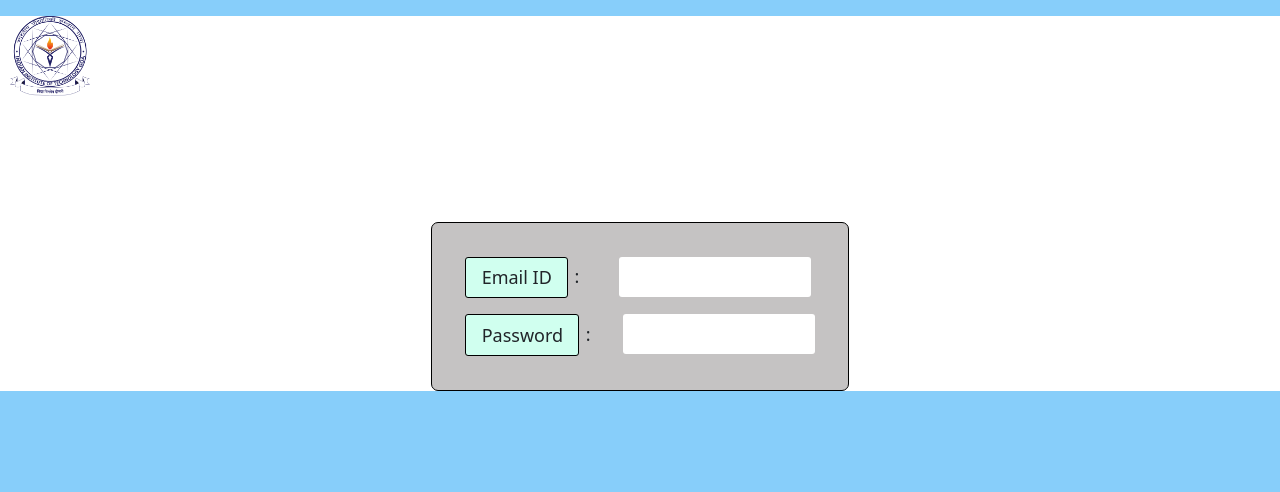
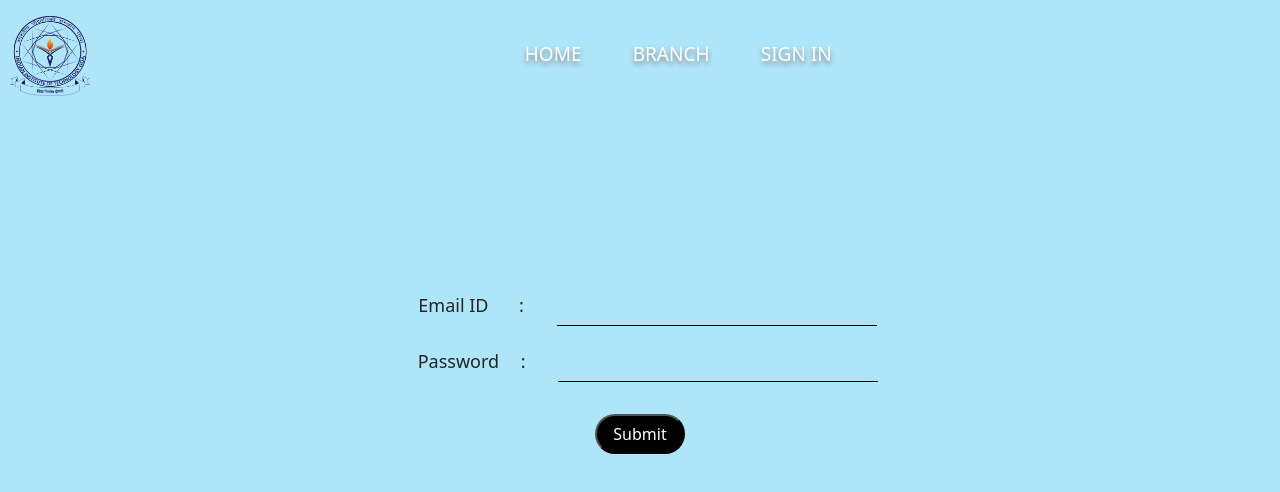
Before and after one commit to blackdevillegecy/Slambook, a Next.js app in the folder slambook/: page / in a window 1280 px wide. Shown: the top 492 px of the page. Built offline with nearby package versions, Linux system fonts and the light colour scheme.

Commit message:
navbar updated

```diff
--- /dev/null
+++ b/slambook/comps/Layout.js
@@ -0,0 +1,12 @@
+import Navbar from "./Navbar";
+
+const Layout = ({children}) => {
+    return (
+        <div>
+            <Navbar />
+            { children }
+        </div>
+     );
+}
+
+export default Layout;
--- a/slambook/comps/Navbar.js
+++ b/slambook/comps/Navbar.js
@@ -0,0 +1,37 @@
+import Image from "next/image";
+import Link from "next/link";
+
+const Navbar = () => {
+
+    const logoCSS = {
+        marginLeft: "1.2vh",
+        marginRight: '30vw',
+        marginTop: "2vh",
+      }
+
+      const linkCSS = {
+        marginLeft: '4vw',
+        fontSize: '19px',
+        color: 'white',
+        textShadow: '0px 3px 5px grey',
+        cursor: 'pointer',
+      }
+
+      const parentLink = {
+          display: 'flex',
+          marginTop: '5vh'
+      }
+
+    return (
+        <div style={{display: 'flex', backgroundColor: 'rgb(174, 229, 248)'}}>
+            <div style={logoCSS}><Image src="/iitgoa_logo.png" width={80} height={80} /></div>
+            <div  style={parentLink}>
+                <div className="links" style={linkCSS}>HOME</div>
+                <Link href="/branch"><div className="links" style={linkCSS}>BRANCH</div></Link>
+                <Link href="/"><div className="links" style={linkCSS}>SIGN IN</div></Link>
+            </div>
+        </div>
+     );
+}
+
+export default Navbar;
--- a/slambook/pages/_app.js
+++ b/slambook/pages/_app.js
@@ -1,3 +1,4 @@
+import Layout from '../comps/Layout'
 import '../styles/globals.css'
 
 
@@ -8,7 +9,7 @@ function MyApp({ Component, pageProps }) {
   <link rel="stylesheet" type="text/css" charset="UTF-8" href="https://cdnjs.cloudflare.com/ajax/libs/slick-carousel/1.6.0/slick.min.css" />
 <link rel="stylesheet" type="text/css" href="https://cdnjs.cloudflare.com/ajax/libs/slick-carousel/1.6.0/slick-theme.min.css" />
 <link rel="stylesheet" type="text/css" href="https://cdnjs.cloudflare.com/ajax/libs/slick-carousel/1.3.15/slick.css" />
-  <Component {...pageProps} /> </>
+  <Layout><Component {...pageProps} /> </Layout></>
 
 }
 
--- a/slambook/pages/index.js
+++ b/slambook/pages/index.js
@@ -1,41 +1,52 @@
 import Head from 'next/head'
-import Image from 'next/image'
 import styles from '../styles/Home.module.css'
+import Link from 'next/link'
 
 export default function Home() {
-  const logoCSS = {
-    marginLeft: "1.2vh",
-    marginTop: "2vh"
+
+
+  const parentBox = {
+    backgroundColor: 'rgb(174, 229, 248)',
+    padding: "2vw",
+    margin: "auto",
+    // border: '1px solid red',
+    height: '52vh',
+    paddingTop: '22vh'
   }
 
-  const parentBox = {
-    border: "1px solid black",
-    backgroundColor: "#C5C3C3",
-    padding: "2vw",
-    width: "fit-content",
-    margin: "auto",
-    marginTop: "15vh",
-    borderRadius: "7px"
+  const submitButtonDiv = {
+    // border: '1px solid red',
+    margin: 'auto',
+    marginTop: '3vh',
+    height: '5vh',
+    width: '7vw',
+  }
+
+  const submitButton = {
+    height: '100%',
+    width: '100%',
+    borderRadius: '20px',
+    color: 'white',
+    backgroundColor: 'black'
   }
 
   return (
-
-
-    <div>
-        <div style={logoCSS}><Image src="/iitgoa_logo.png" width={80} height={80} /></div>
-        <div style={parentBox}>
+      <div style={parentBox}>
+        <Head>
+        <title>Slambook | Sign In</title>
+      </Head>
           <div className= {styles.boxes}>
-            <div className={styles.headings} style={{backgroundColor: "rgb(208, 255, 239)"}}>Email ID</div>
-            <div style={{padding: "0.8vh"}}>:</div>
-            <input className={styles.input} style={{marginLeft: "2.6vw"}}/>
+            <div className={styles.headings}>Email ID</div>
+            <div style={{padding: "0.8vh 1.9vh"}}>:</div>
+            <input className={styles.input} style={{marginLeft: "1.4vw"}} spellCheck="false"/>
           </div>
 
           <div className= {styles.boxes}>
-            <div className={styles.headings} style={{backgroundColor: "rgb(208, 255, 239)"}}>Password</div>
+            <div className={styles.headings}>Password</div>
             <div style={{padding: "0.8vh"}}>:</div>
-            <input className={styles.input} />
+            <input className={styles.input} spellCheck="false" />
           </div>
+          <Link href='/branch'><div style={submitButtonDiv}><button style={submitButton}>Submit</button></div></Link>
         </div>
-    </div>
   )
 }
--- a/slambook/styles/Home.module.css
+++ b/slambook/styles/Home.module.css
@@ -2,19 +2,29 @@
   display: flex;
   padding: 1vh;
   font-size: large;
+  width: fit-content;
+  margin: auto;
 }
 
 .input {
   border: 0px;
-  border-radius: 3px;
+  border-bottom: 1.5px solid black;
   margin-left: 2vw;
   height: 5vh;
-  width: 15vw;
+  width: 25vw;
   font-size: large;
+  background-color: transparent;
+}
+
+.input:focus {
+  outline: 0px;
+
 }
 
 .headings {
   padding: 0.8vh 1.2vw;
   border-radius: 3px;
-  border: 1px solid black;
+  /* border: 1px solid black; */
+  background-color: transparent;
+
 }
--- a/slambook/styles/globals.css
+++ b/slambook/styles/globals.css
@@ -1,10 +1,10 @@
 html,
 body {
-  background-color: lightskyblue;
   padding: 0;
   margin: 0;
   font-family: -apple-system, BlinkMacSystemFont, Segoe UI, Roboto, Oxygen,
     Ubuntu, Cantarell, Fira Sans, Droid Sans, Helvetica Neue, sans-serif;
+  background-color: rgb(174, 229, 248);
 }
 
 a {
```
Also changed, not shown: slambook/pages/branch.js (added, +11 -0 lines).
